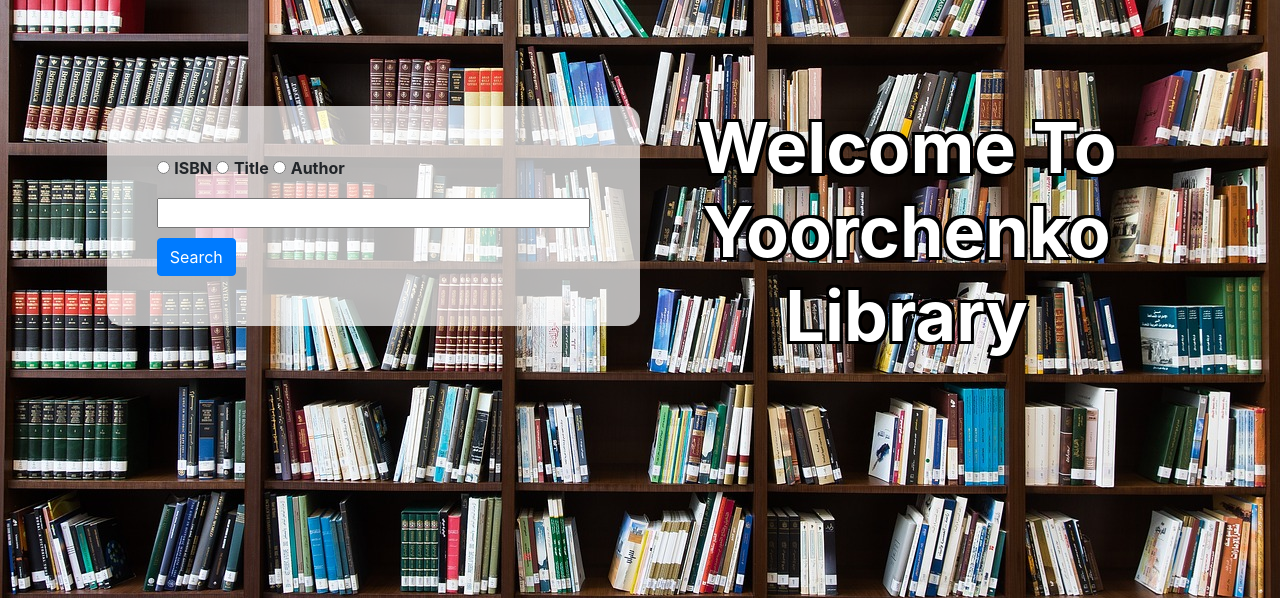
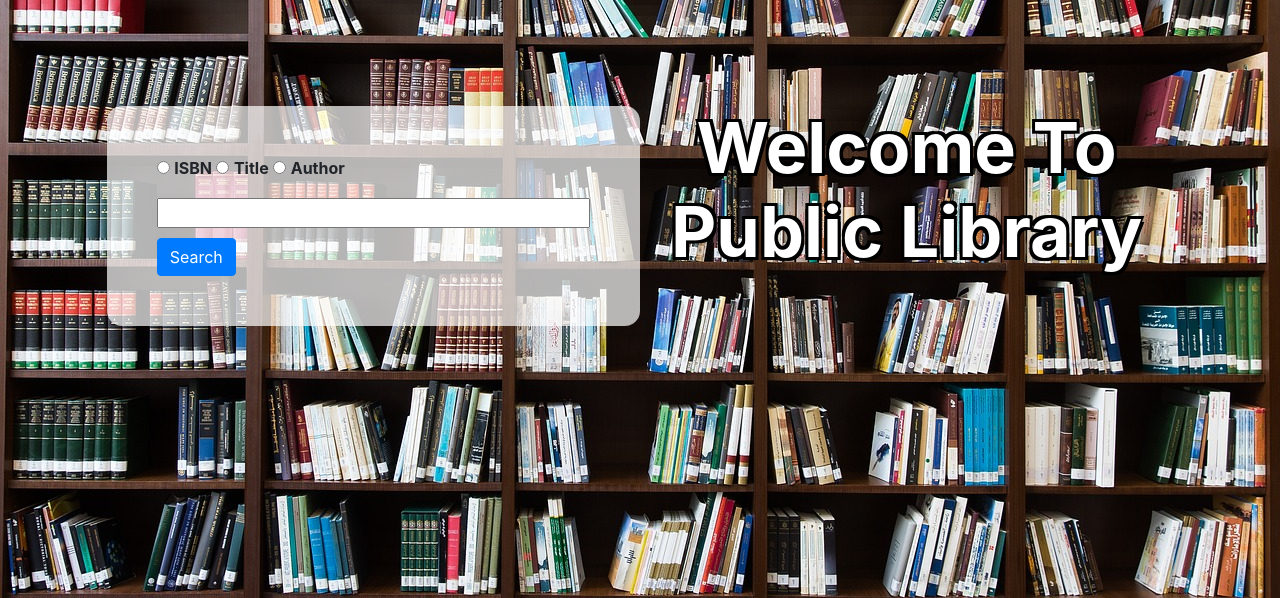
Before and after one commit to yoorchenko/project1_library, a Flask app: page / in a window 1280 px wide. Shown: the part 184-782 px from the top of the page. Run offline with Flask 2, Linux system fonts and the light colour scheme; the visitor is signed in with stand-in values (Sample User, id 1); some libraries are stand-ins or nearby versions.

Commit message:
Edit greeting

```diff
--- a/templates/login1.html
+++ b/templates/login1.html
@@ -22,7 +22,7 @@
 		</form>
 	</div>
 	<div class="welcome col-lg-5">
-		<h2>Welcome To Yoorchenko Library</h2>
+		<h2>Welcome To Public Library</h2>
 	</div>
 	<div class="col-lg-1"></div>
 </div>
--- a/templates/register.html
+++ b/templates/register.html
@@ -26,7 +26,7 @@
 		</form>
 	</div>
 	<div class="welcome col-lg-5">
-		<h2 style="margin-top:10%">Welcome To St.Luice Library</h2>
+		<h2 style="margin-top:10%">Welcome To Public Library</h2>
 	</div>
 	<div class="col-lg-1"></div>
 </div>
--- a/templates/test_homepage.html
+++ b/templates/test_homepage.html
@@ -18,7 +18,7 @@
 		</form>
 	</div>
 	<div class="welcome col-lg-5">
-		<h2>Welcome To Yoorchenko Library</h2>
+		<h2>Welcome To Public Library</h2>
 	</div>
 	<div class="col-lg-1"></div>
 </div>
```
